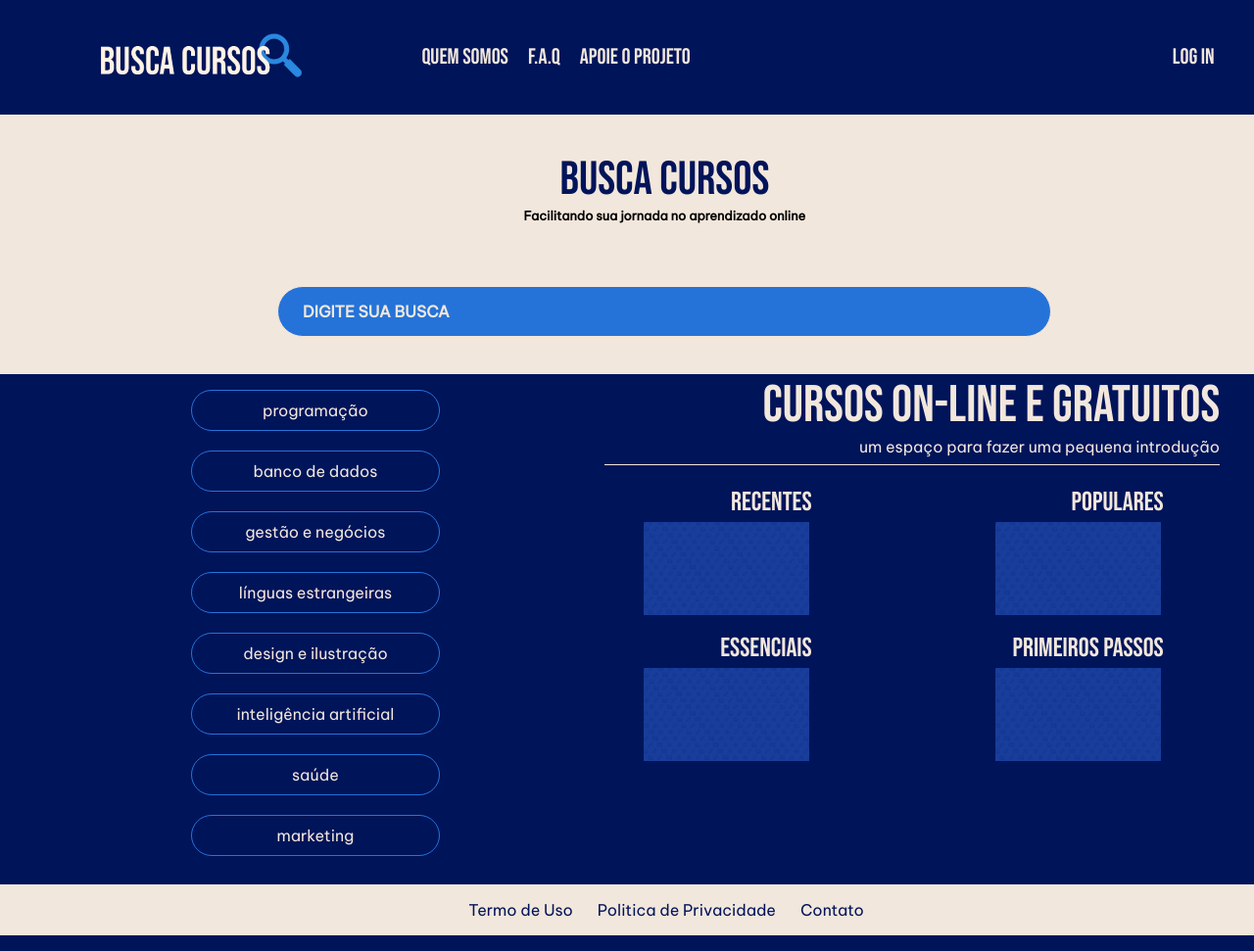
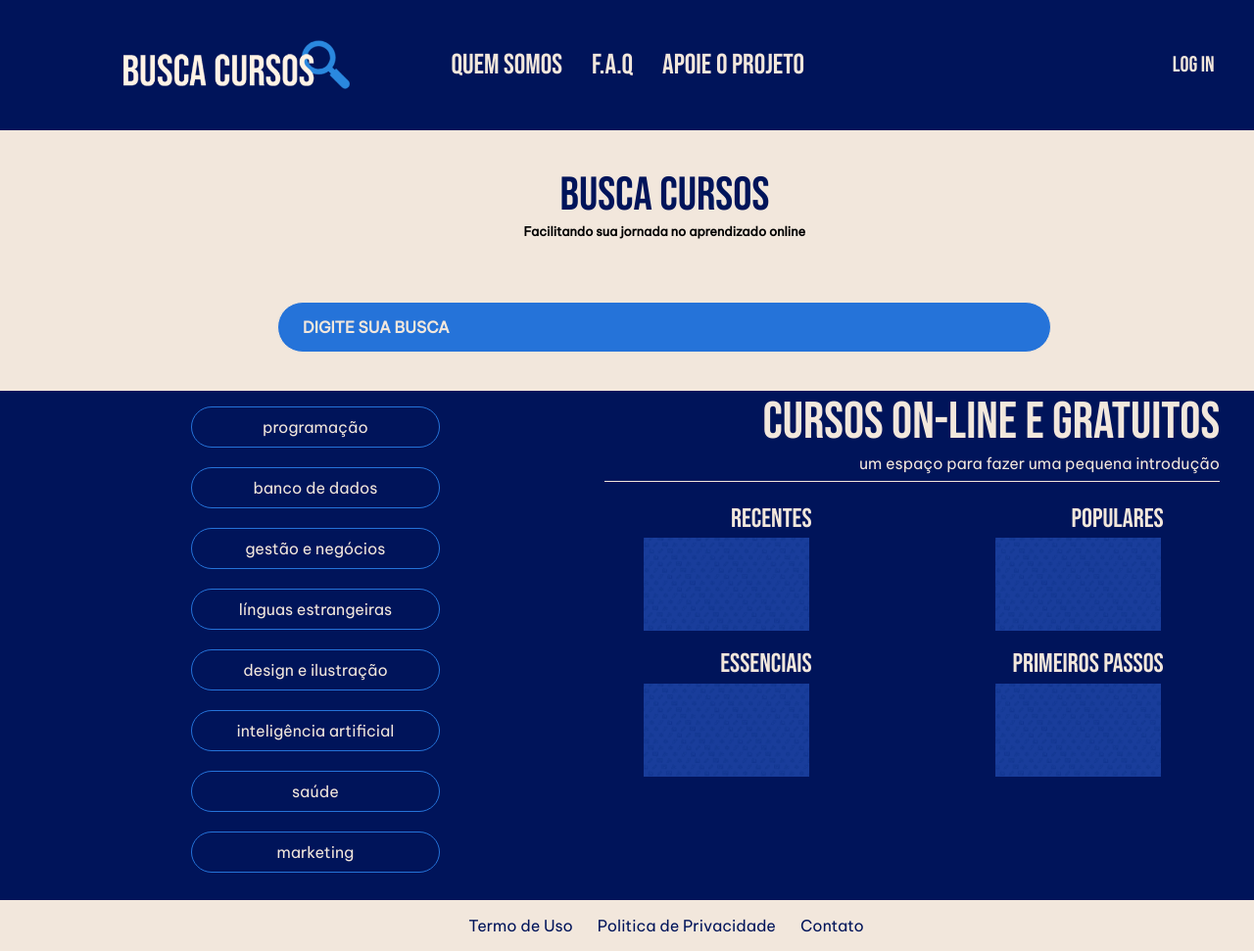
Before and after one commit to Gabidanety/ProjetoIntegrado_DSM, a PHP site: page / in a window 1280 px wide; the page is wider, and only the part inside the window is pictured. Shown: that part at 98% size. Run offline with PHP 8.4, Linux system fonts and the light colour scheme.

Commit message:
[feat] linkagem entre páginas

```diff
--- a/Css/styles.css
+++ b/Css/styles.css
@@ -20,24 +20,13 @@
     --cinza: #686461;
     --branco-bege: #F2E7DC;
 }
-h1{
+h1, h2, h3, h4{
     font-family: bebas;
 }
-h2{
-    font-family: bebas;
-}
-h3{
-    font-family: bebas;
-}
-h4{
-    font-family: bebas;
-}
-a{
+a, p{
     font-family: vietnam;
 }
-p{
-    font-family: vietnam;
-}
+
 input{
     font-family: vietnam;
 }
@@ -47,6 +36,7 @@ body {
     padding: 0;
     max-width: 100vw;
     overflow-x: hidden;
+    background-color: var(--branco-bege);
 }
 
 .div_container{
@@ -59,7 +49,7 @@ body {
 
 header{
     width: 100%;
-    height: 20%;
+    height: 120px;
     display: flex;
     justify-content: space-between;
     align-items: center;
@@ -72,30 +62,31 @@ main{
     display: flex;
     align-items: center;
     gap: 10px;
-    padding: 0 20px;
+    padding: 20px 20px;
     width: 20%;
 
 }
 
 .div-logo img{
-    width: 80%;
+    width: 90%;
     height: 100%;
-    margin-left: 30%;
+    margin-left: 100px;
+    display: flex;
+    flex-wrap: wrap;
 }
 
-/* NAVE */
+/* NAV */
 nav{
     display: flex;
-    gap: 20px;
+    flex-wrap: wrap;
     width: 70%;
-    justify-content: center;
     align-items: center;
-    height: 10%;
 }
 nav ul{
     list-style: none;
     display: flex;
-    gap: 20px;
+    gap: 30px;
+    margin-left: 30px;
 }
 nav a{
     text-decoration: none;
--- a/index.html
+++ b/index.html
@@ -21,14 +21,14 @@
 
             <nav>
                 <ul>
-                    <li><a href="/Pages/quemSomos.html">
-                            <h3>QUEM SOMOS</h3>
+                    <li><a href="pages/quemSomos.html">
+                            <h2>QUEM SOMOS</h2>
                         </a></li>
-                    <li><a href="/Pages/faq.html">
-                            <h3>F.A.Q</h3>
+                    <li><a href="pages/faq.html">
+                            <h2>F.A.Q</h2>
                         </a></li>
-                    <li><a href="/Pages/apoieProjeto.html">
-                            <h3>APOIE O PROJETO</h3>
+                    <li><a href="pages/apoieProjeto.html">
+                            <h2>APOIE O PROJETO</h2>
                         </a></li>
                 </ul>
                 <div class="div-login">
```
Also changed, not shown: Pages/apoieProjeto.html (+6 -6 lines), Pages/faq.html (+6 -6 lines), Pages/pagesCursos.html (+6 -6 lines), Pages/quemSomos.html (+6 -6 lines).
